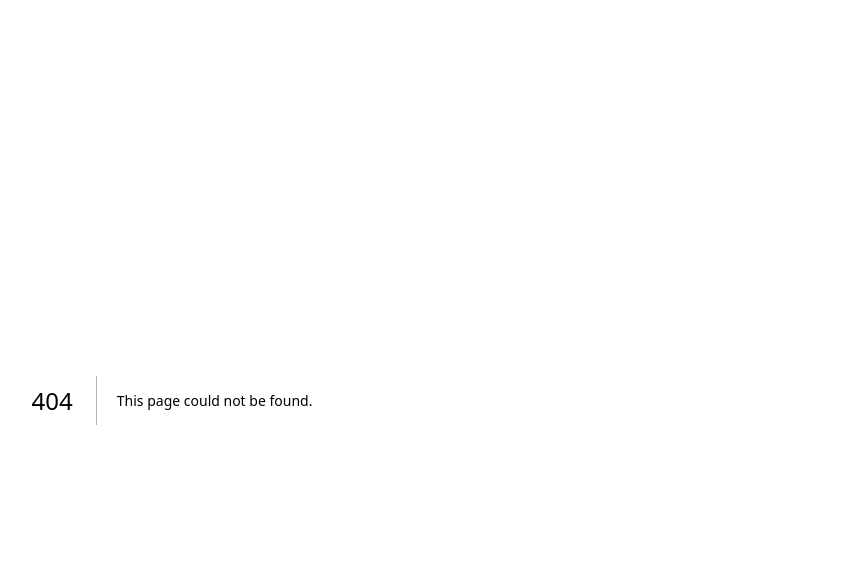
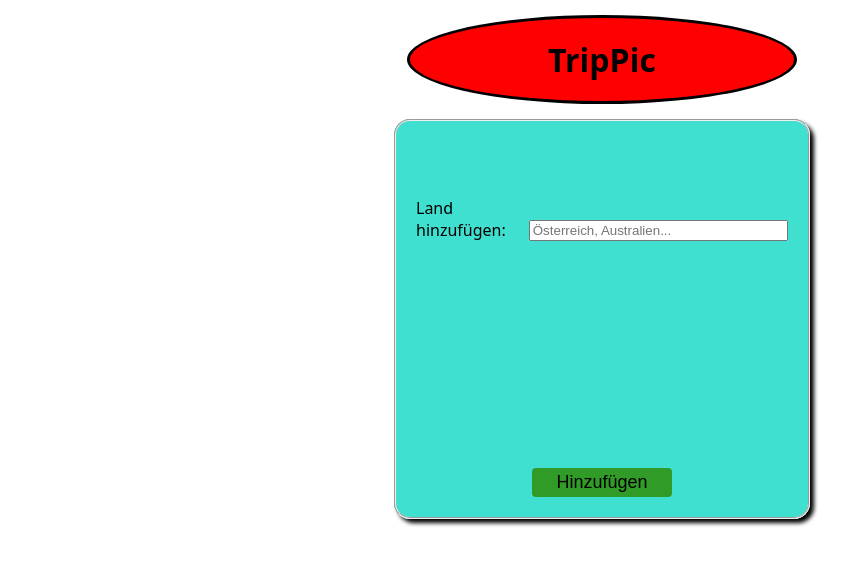
Before and after one commit to KilianBau/capstone-project, a Next.js app: page /countryForm in a window 1280 px wide. Before the commit this address had no page. Shown: the top 566 px of the page, without its empty margins (38-887 px from the left). Built offline with nearby package versions, Linux system fonts and the light colour scheme.

Commit message:
some name changing and styling optimization

```diff
--- a/components/FormCountryPage/index.js
+++ b/components/CountryFormPage/index.js
@@ -1,13 +1,17 @@
 import styled from "styled-components";
 import AppName from "../AppName";
+import { uid } from "uid";
 
-export default function FormCountry({ submitNewCountry }) {
+export default function CountryForm({ submitNewCountry }) {
   function onSubmit(event) {
     event.preventDefault();
     const formData = new FormData(event.target);
     const country = Object.fromEntries(formData);
-
-    submitNewCountry(country.name);
+    const newCountry = {
+      id: uid(),
+      name: country.name,
+    };
+    submitNewCountry(newCountry);
   }
   return (
     <>
@@ -62,7 +66,7 @@ const StyledButton = styled.button`
   border-radius: 4px;
   background-color: #309c27;
   border: none;
-  font-size: large;
+  font-size: 18px;
   &:hover {
     background-color: #28cc1b;
   }
--- a/pages/_app.js
+++ b/pages/_app.js
@@ -2,18 +2,12 @@ import GlobalStyle from "../styles";
 import { initialCountries } from "@/lib/db";
 import { useRouter } from "next/router";
 import { useState } from "react";
-import { uid } from "uid";
 
 export default function App({ Component, pageProps }) {
-  const [isCountry, setCountry] = useState(initialCountries);
+  const [countries, setCountry] = useState(initialCountries);
   const router = useRouter();
-  function submitNewCountry(country) {
-    const newCountries = {
-      id: uid(),
-      name: country,
-    };
-
-    setCountry([...isCountry, newCountries]);
+  function submitNewCountry(newCountry) {
+    setCountry([...countries, newCountry]);
     router.push("/");
   }
 
@@ -22,7 +16,7 @@ export default function App({ Component, pageProps }) {
       <GlobalStyle />
       <Component
         {...pageProps}
-        isCountry={isCountry}
+        countries={countries}
         submitNewCountry={submitNewCountry}
       />
     </>
--- /dev/null
+++ b/pages/countryForm.js
@@ -0,0 +1,5 @@
+import CountryForm from "@/components/CountryFormPage";
+
+export default function CountryFormPage({ submitNewCountry }) {
+  return <CountryForm submitNewCountry={submitNewCountry} />;
+}
--- a/pages/formCountry.js
+++ /dev/null
@@ -1,5 +0,0 @@
-import FormCountry from "@/components/FormCountryPage";
-
-export default function FormCountryPage({ submitNewCountry }) {
-  return <FormCountry submitNewCountry={submitNewCountry} />;
-}
--- a/pages/index.js
+++ b/pages/index.js
@@ -1,11 +1,11 @@
 import AppName from "@/components/AppName";
 import Card from "@/components/Card";
 
-export default function HomePage({ isCountry }) {
+export default function HomePage({ countries }) {
   return (
     <>
       <AppName />
-      <Card isCountry={isCountry} />
+      <Card countries={countries} />
     </>
   );
 }
```
Also changed, not shown: components/Card/index.js (+4 -4 lines), 2 other files (tests, documents, lock files or other folders).
